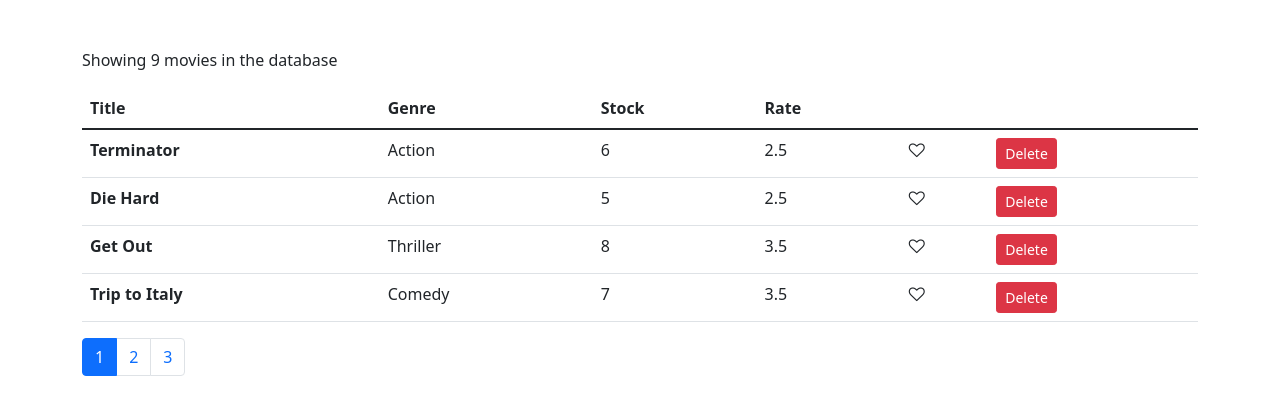
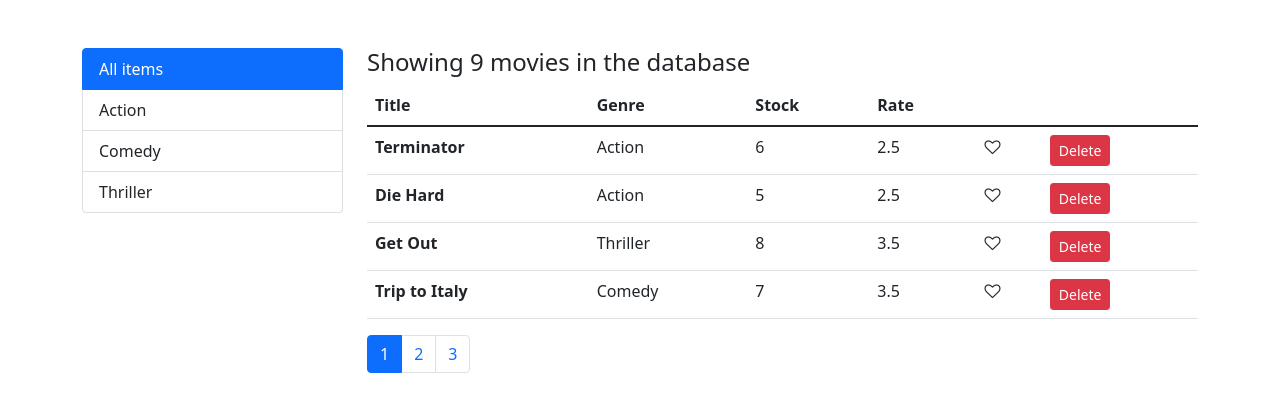
Before and after one commit to alaeimo/React-Course, a React (Create React App) app in the folder 03-vidly/: page / in a window 1280 px wide. Shown: the top 414 px of the page. Built offline with nearby package versions, Linux system fonts and the light colour scheme.

Commit message:
03-vidly: ListGroup component and filtering items.

```diff
--- /dev/null
+++ b/03-vidly/src/components/common/listGroup.jsx
@@ -0,0 +1,36 @@
+import React, { Component } from "react";
+
+const ListGroup = (props) => {
+  const { items, nameProperty, valueProperty, selectedItem, onSelect } = props;
+  return (
+    <ul className="list-group">
+      <li
+        className={!selectedItem ? "list-group-item active" : "list-group-item"}
+        onClick={() => onSelect(null)}
+      >
+        All items
+      </li>
+      {items.map((item) => {
+        return (
+          <li
+            key={item[valueProperty]}
+            className={
+              item === selectedItem
+                ? "list-group-item active"
+                : "list-group-item"
+            }
+            onClick={() => onSelect(item)}
+          >
+            {item[nameProperty]}
+          </li>
+        );
+      })}
+    </ul>
+  );
+};
+
+ListGroup.defaultProps = {
+  nameProperty: "name",
+  valueProperty: "_id",
+};
+export default ListGroup;
--- a/03-vidly/src/components/movies.jsx
+++ b/03-vidly/src/components/movies.jsx
@@ -1,11 +1,22 @@
 import React, { Component } from "react";
-import { getMovies, deleteMovie } from "../services/fakeMovieService";
-import Like from "./like";
-import Pagination from "./pagination";
+import { getMovies } from "../services/fakeMovieService";
+import { getGenres } from "../services/fakeGenreService";
+import Like from "./common/like";
+import Pagination from "./common/pagination";
+import ListGroup from "./common/listGroup";
 import { paginate } from "../utils/paginate";
 class Movies extends Component {
-  state = { movies: getMovies(), pageSize: 4, currentPage: 1 };
+  state = {
+    movies: [],
+    genres: [],
+    selectedGenre: null,
+    pageSize: 4,
+    currentPage: 1,
+  };
 
+  componentDidMount() {
+    this.setState({ movies: getMovies(), genres: getGenres() });
+  }
   handleClick = (movie) => {
     const movies = [...this.state.movies];
     const index = movies.indexOf(movie);
@@ -17,18 +28,38 @@ class Movies extends Component {
   handlePageChange = (page) => {
     this.setState({ currentPage: page });
   };
+
+  handleGenreSelect = (genre) => {
+    this.setState({ selectedGenre: genre, currentPage: 1 });
+  };
   render() {
-    const count = this.state.movies.length;
-    const { pageSize, currentPage, movies: allMovies } = this.state;
+    const {
+      pageSize,
+      currentPage,
+      movies: allMovies,
+      genres,
+      selectedGenre,
+    } = this.state;
 
-    const movies = paginate(allMovies, currentPage, pageSize);
+    let filteredMovies = selectedGenre
+      ? allMovies.filter((movie) => movie.genre._id === selectedGenre._id)
+      : allMovies;
+    const count = filteredMovies.length;
+    const movies = paginate(filteredMovies, currentPage, pageSize);
     if (count === 0)
-      return <p className="pt-5 bold">There are no movies in the database!</p>;
+      return <p className="pt-5 h4">There are no movies in the database!</p>;
     return (
       <React.Fragment>
-        <p className="pt-5 bold">
-          Showing {this.state.movies.length} movies in the database
-        </p>
+        <div className="row">
+          <div className="col-3 pt-5">
+            <ListGroup
+              items={genres}
+              selectedItem={selectedGenre}
+              onSelect={this.handleGenreSelect}
+            />
+          </div>
+          <div className="col-9">
+            <p className="pt-5 h4">Showing {count} movies in the database</p>
             <table className="table">
               <thead>
                 <tr>
@@ -73,6 +104,8 @@ class Movies extends Component {
               currentPage={currentPage}
               onPageChange={this.handlePageChange}
             />
+          </div>
+        </div>
       </React.Fragment>
     );
   }
```
Also changed, not shown: 03-vidly/src/components/common/like.jsx (renamed from 03-vidly/src/components/like.jsx), 03-vidly/src/components/common/pagination.jsx (renamed from 03-vidly/src/components/pagination.jsx). Lines whose indentation alone changed are shown as unchanged.
